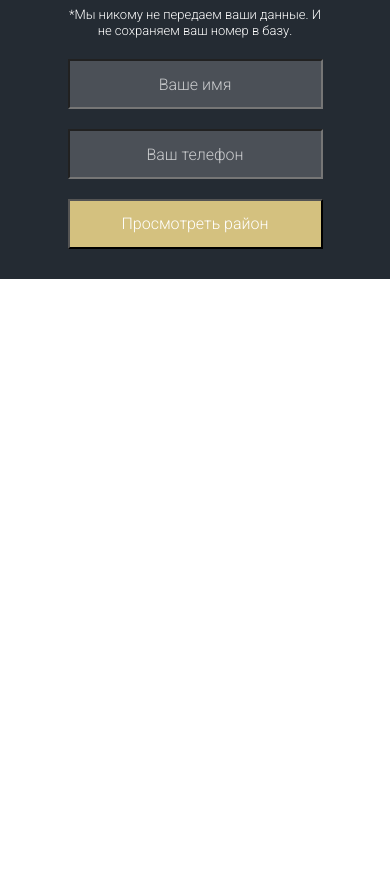
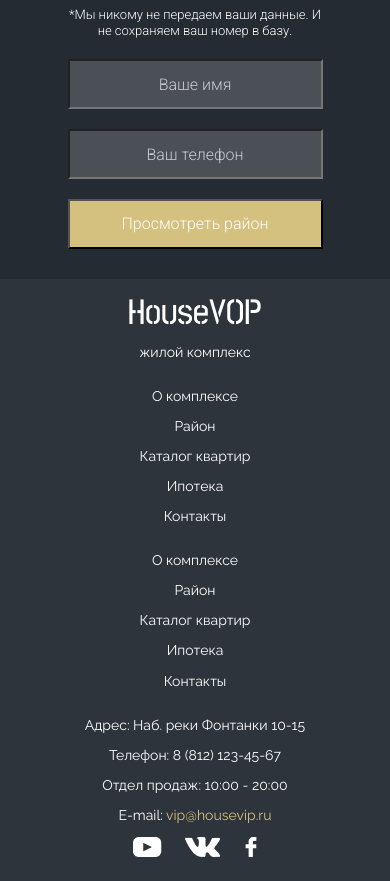
Before and after one commit to GoodGopnik/House, a plain HTML site: page index.html in a window 390 px wide. Shown: the part 4504-5385 px from the top of the page. Before the commit the page ends 4783 px from the top, so only its background shows below. Drawn offline with nearby package versions, Linux system fonts and the light colour scheme.

Commit message:
Сделал подвал и адаптив

```diff
--- a/css/media.css
+++ b/css/media.css
@@ -74,6 +74,15 @@
         padding-top: 20px;
         padding-bottom: 20px;
     }
+    .footer-about-block {
+        display: flex;
+        flex-direction: column;
+        align-items: center;
+        text-align: center;
+    }
+    .wrapper .footer-blcok {
+        padding: 20px;
+    }
 }
 @media(max-width: 640px) {
     .wrapper .infrastructure {
--- a/css/style.css
+++ b/css/style.css
@@ -372,7 +372,49 @@ body {
 .questions-block-input button:active {
     background: var(--with);
 }
-
+/****************** footer ******************/
+.footer-blcok {
+    background: var(--black-light);
+    padding: 60px;
+}
+.footer-about-block {
+    display: flex;
+    justify-content: space-around;
+}
+.fot-text {
+    font-size: 12px;
+    color: var(--with);
+    font-family: 'Raleway';
+    font-weight: 400;
+    text-align: center;
+}
+.footer-block-text a {
+    font-family: 'Raleway';
+    font-size: 14px;
+    font-weight: 400;
+    color: var(--with);
+    text-decoration: none;
+}
+.footer-block-text p {
+    font-family: 'Raleway';
+    font-size: 14px;
+    font-weight: 400;
+    color: var(--with);
+    text-decoration: none;
+}
+.footer-block-text a:hover {
+    color: var(--gold);
+    transition: 0.7s;
+}
+.footer-block-text a:active {
+    color: var(--black-light);
+}
+.email-fot {
+    color: var(--gold);
+}
+.fot-icon img{
+    margin: 0 10px;
+}
 
 
 
--- a/index.html
+++ b/index.html
@@ -409,6 +409,40 @@
 		</div>
 	</div>
 </section>
+<!------------------------- footer ------------------------->
+<section class="footer-blcok">
+	<div class="container footer-about-block">
+		<div class="footer-block-text">
+			<img src="./img/block-1/HouseVOP.png" alt="">
+			<p class="fot-text">жилой комплекс</p>
+		</div>
+		<div class="footer-block-text">
+			<p><a href="#">О комплексе</a></p>
+			<p><a href="#">Район</a></p>
+			<p><a href="#">Каталог квартир</a></p>
+			<p><a href="#">Ипотека</a></p>
+			<p><a href="#">Контакты</a></p>
+		</div>
+		<div class="footer-block-text">
+			<p><a href="#">О комплексе</a></p>
+			<p><a href="#">Район</a></p>
+			<p><a href="#">Каталог квартир</a></p>
+			<p><a href="#">Ипотека</a></p>
+			<p><a href="#">Контакты</a></p>
+		</div>
+		<div class="footer-block-text">
+			<p>Адрес: Наб. реки Фонтанки 10-15</p>
+			<p>Телефон:<a href="tel:88121234567"> 8 (812) 123-45-67</a></p>
+			<p>Отдел продаж: 10:00 - 20:00</p>
+			<p>E-mail:<a href="mailto:vip@housevip.ru"><span class="email-fot"> vip@housevip.ru</span></a></p>
+			<div class="fot-icon">
+				<a href="#"><img src="./img/fot/Vector.png" alt=""></a>
+				<a href="#"><img src="./img/fot/Vector-1.png" alt=""></a>
+				<a href="#"><img src="./img/fot/Vector-2.png" alt=""></a>
+			</div>
+		</div>
+	</div>
+</section>
 
 
 
```
